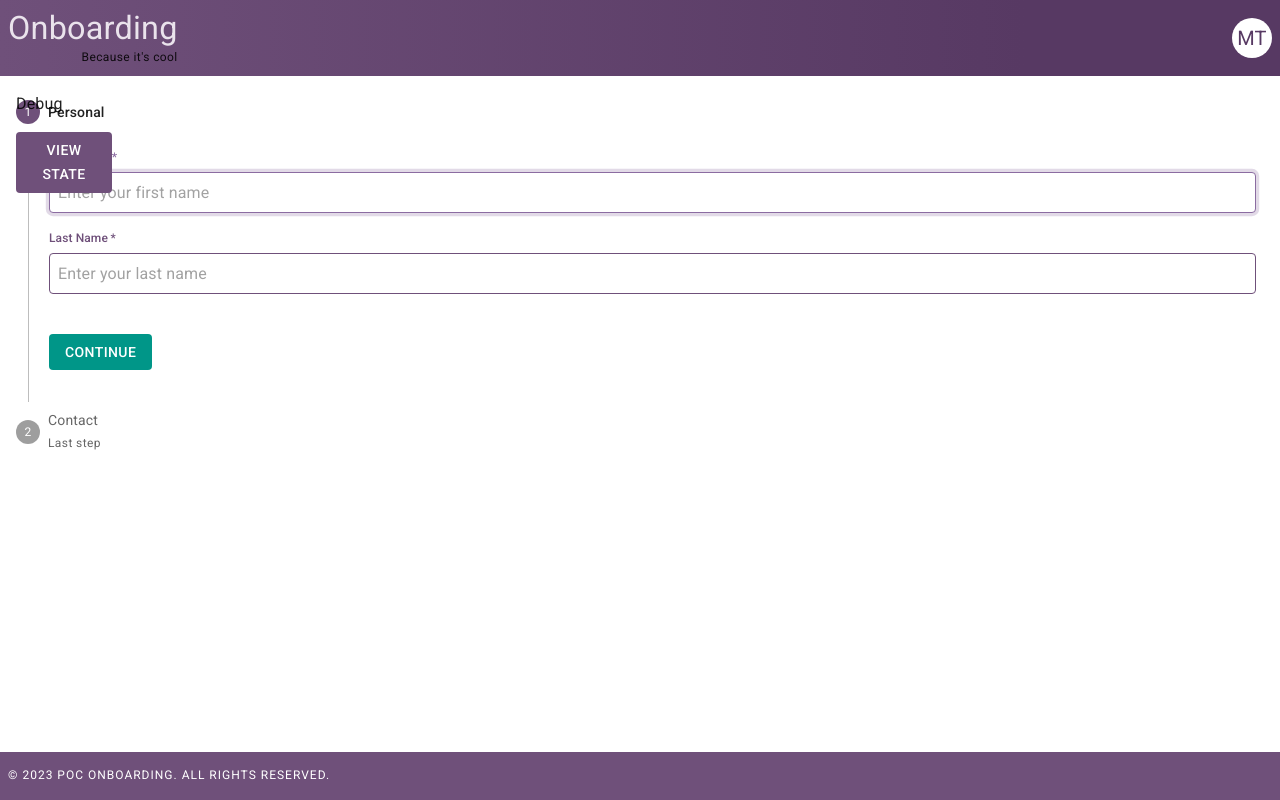
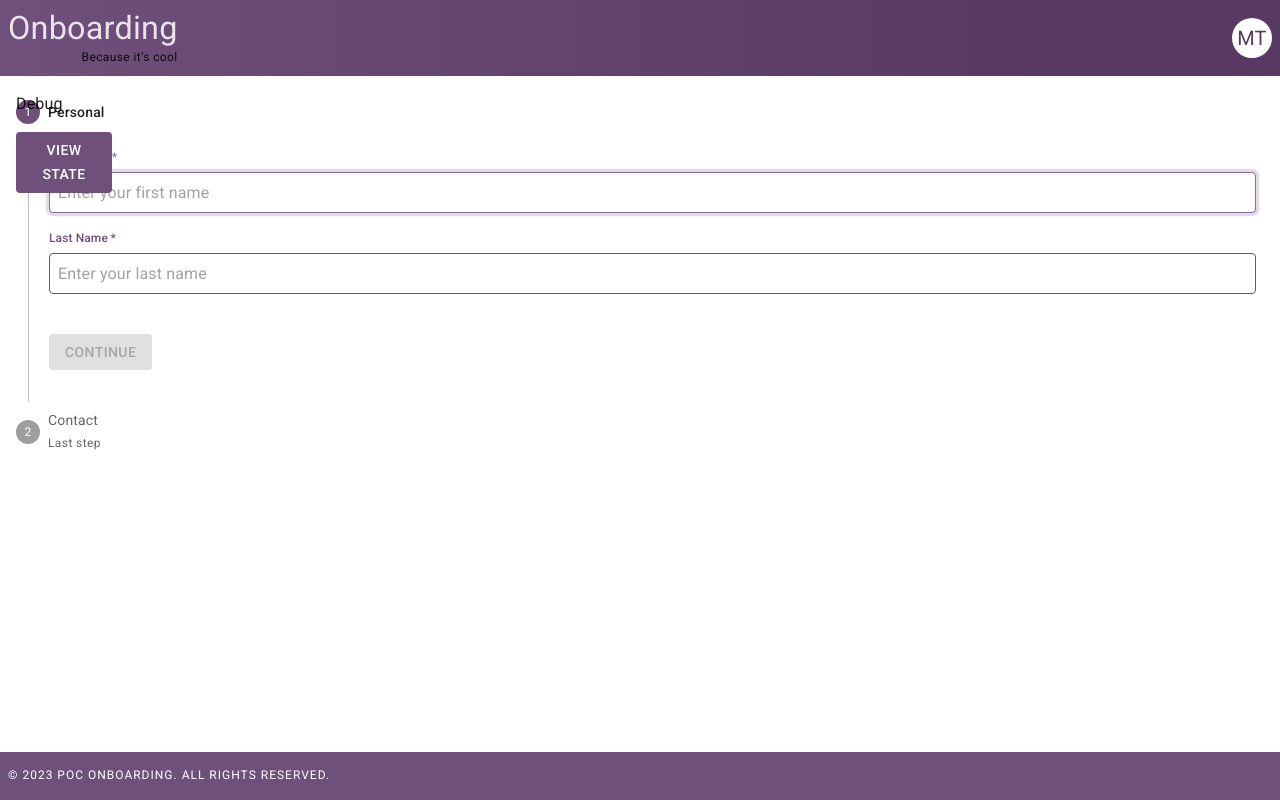
Before and after one commit to jwrigh26/poc-onboarding, a React (Vite) app: page / in a window 1280 px wide. Built offline with nearby package versions, Linux system fonts and the light colour scheme.

Commit message:
Hardenign up input validation and form control for wizard steps

```diff
--- a/src/hooks/useWizardInputHandler.js
+++ b/src/hooks/useWizardInputHandler.js
@@ -82,7 +82,7 @@ export const useWizardInputHandler = (step, ids, ref, validationCallback) => {
   // Note:
   // -- down below we return !allInputsValid as disabled to make it easier to read
   // -- and pass to the submit button's disabled prop
-  const [disabled, setDisabled] = useState(isValid());
+  const [disabled, setDisabled] = useState(true);
 
   const handleDisable = (event) => {
     // Guard: if no event or event.target bail
--- a/src/modules/POC/steps/Contact.jsx
+++ b/src/modules/POC/steps/Contact.jsx
@@ -80,23 +80,25 @@ const validationCallback = (id, value) => {
   let error = null;
   // TODO: Handle these weird cases
   // required vs not requried
-  if (
-    !value ||
-    '' === value ||
-    (id === CONTACT_IDS.PHONENUMBER && '( ___ ) ___ - ____' === value)
-  ) {
-    return null;
-  }
+  const phoneRegex = /^\(\s*\d{3}\s*\)\s*\d{3}\s*-\s*\d{4}$/;
+  const emailRegex = /^[a-zA-Z0-9._%+-]+@[a-zA-Z0-9.-]+\.[a-zA-Z]{2,}$/;
+
   switch (id) {
     case CONTACT_IDS.PHONENUMBER:
-      const phoneRegex = /^\(\s*\d{3}\s*\)\s*\d{3}\s*-\s*\d{4}$/;
-      if (!phoneRegex.test(value)) {
+      if (
+        !value ||
+        '' === value ||
+        (id === CONTACT_IDS.PHONENUMBER && '( ___ ) ___ - ____' === value)
+      ) {
+        return null;
+      } else if (!phoneRegex.test(value)) {
         error = 'Invalid phone number. Use format ( xxx ) xxx - xxxx';
       }
       break;
     case CONTACT_IDS.EMAIL:
-      const emailRegex = /^[a-zA-Z0-9._%+-]+@[a-zA-Z0-9.-]+\.[a-zA-Z]{2,}$/;
-      if (!emailRegex.test(value)) {
+      if (!hasValue(value)) {
+        error = 'Email address is required.';
+      } else if (!emailRegex.test(value)) {
         error = 'Invalid email address.';
       }
       break;
```
